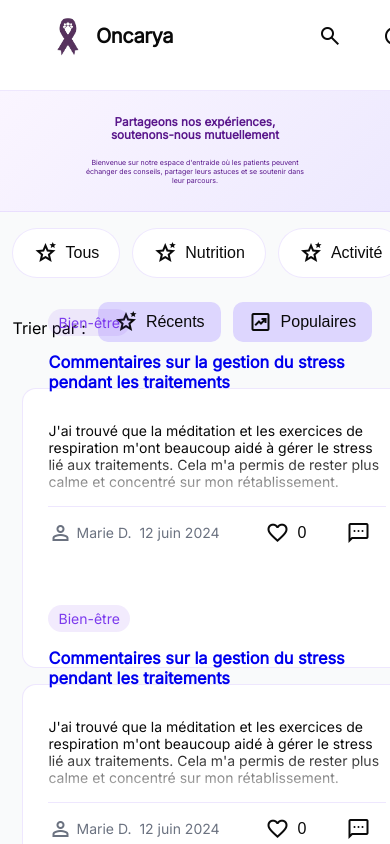
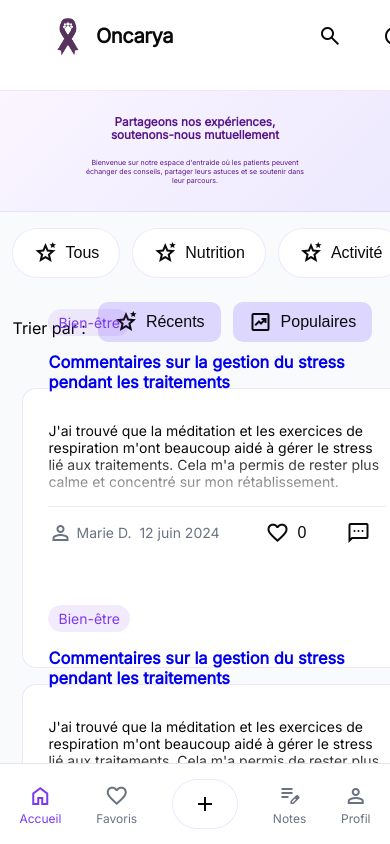
Before and after one commit to Tay9875/Conception-technique-Creative, a React (Create React App) app in the folder client/: page / in a window 390 px wide. Shown: the top 844 px of the page. Built offline with nearby package versions, Linux system fonts and the light colour scheme.

Commit message:
feat: adding bottom nav

```diff
--- a/client/src/App.tsx
+++ b/client/src/App.tsx
@@ -4,24 +4,11 @@ import './App.css';
 import Auth from './Auth';
 import ProtectedRoute from "./components/ProtectedRoutes.tsx";
 import Feed from './Feed';
-import { Header } from './components/Header.tsx';
-import { Container } from './components/Container.tsx';
-import { BlogCard } from './components/BlogCard.tsx';
-import { Empty } from './components/Empty.tsx';
-import { SquareButton } from './components/SquareButton.tsx';
-import { CategoryFilter } from './components/CategoryFilter.tsx';
-import { PublishModal } from './components/PublishModal.tsx';
-import { PostDetail } from './components/PostDetail.tsx';
-import { PersonalNotes } from './components/PersonalNotes.tsx';
-import { BottomNav } from './components/BottomNav.tsx';
-import { LoginModal } from './components/LoginModal.tsx';
-import { RegisterModal } from './components/RegisterModal.tsx';
-import { TrendingUp, Sparkles, Filter } from 'lucide-react';
-import { Footer } from './components/Footer.tsx';
 import Accueil from "./Accueil.jsx";
 import Favoris from "./Favoris.jsx";
 import Notes from "./Notes.jsx";
 import Article from "./Article.jsx";
+import BottomNav from "./components/BottomNav.tsx";
 
 function App() {
   const [user, setUser] = useState(null);
@@ -55,6 +42,7 @@ function App() {
               <Feed user={user} onLogout={undefined} />
             </ProtectedRoute>} />
       </Routes>
+      <BottomNav/>
     </div>
   );
 }
--- a/client/src/components/BottomNav.tsx
+++ b/client/src/components/BottomNav.tsx
@@ -1,10 +1,69 @@
-import { FunctionComponent } from 'react';
-//import styles from '../styles/BottomNav.css';
+import { NavLink } from "react-router-dom";
+import "../styles/BottomNav.css";
+import { Button } from "./Button.tsx";
 
-const BottomNav: FunctionComponent = () => {
-return (
-<div style={{ width: '100%', height: '50px', backgroundColor: 'green' }}>
-    <p style={{ color: 'black', textAlign: 'center', lineHeight: '50px' }}>BottomNav</p>
-</div>);
-};
-export { BottomNav };
+export default function BottomNav() {
+  return (
+    <nav
+      className="bottom-nav"
+      aria-label="Navigation principale mobile"
+    >
+      <NavLink
+        to="/"
+        className="bottom-nav-item"
+        aria-label="Accueil"
+      >
+        <span className="material-symbols-outlined" aria-hidden="true">
+          home
+        </span>
+        <span className="bottom-nav-text">Accueil</span>
+      </NavLink>
+
+      <NavLink
+        to="/favoris"
+        className="bottom-nav-item"
+        aria-label="Favoris"
+      >
+        <span className="material-symbols-outlined" aria-hidden="true">
+          favorite
+        </span>
+        <span className="bottom-nav-text">Favoris</span>
+      </NavLink>
+
+      {/* ⭐ BOUTON PARTAGER */}
+      <NavLink
+        to="/feed"
+        className="bottom-nav-main"
+        aria-label="Partager un contenu"
+      >
+        <Button ariaLabel="bouton ajouter" className="dark-addon">
+            <span className="material-symbols-outlined " aria-hidden="true">
+          add
+        </span>
+        </Button>
+      </NavLink>
+
+      <NavLink
+        to="/notes"
+        className="bottom-nav-item"
+        aria-label="Mes notes"
+      >
+        <span className="material-symbols-outlined" aria-hidden="true">
+          edit_note
+        </span>
+        <span className="bottom-nav-text">Notes</span>
+      </NavLink>
+
+      <NavLink
+        to="/profil"
+        className="bottom-nav-item"
+        aria-label="Mon profil"
+      >
+        <span className="material-symbols-outlined" aria-hidden="true">
+          person
+        </span>
+        <span className="bottom-nav-text">Profil</span>
+      </NavLink>
+    </nav>
+  );
+}
--- a/client/src/styles/BottomNav.css
+++ b/client/src/styles/BottomNav.css
@@ -0,0 +1,45 @@
+.bottom-nav {
+  position: fixed;
+  bottom: 0;
+  left: 0;
+  right: 0;
+  height: 64px;
+  background: var(--background, #fff);
+  border-top: 1px solid rgba(0, 0, 0, 0.1);
+  display: none;
+  justify-content: space-around;
+  align-items: center;
+  padding: 8px 8px;
+  z-index: 1000;
+}
+
+.bottom-nav-main{
+    background-color: white;
+}
+
+.bottom-nav-item {
+  background: none;
+  border: none;
+  display: flex;
+  flex-direction: column;
+  align-items: center;
+  font-size: 12px;
+  color: #6b7280;
+  cursor: pointer;
+  gap: 3px;
+}
+
+.bottom-nav-item .material-symbols-outlined {
+  font-size: 24px;
+}
+
+.bottom-nav-item.active {
+  color: #7C3AED;
+}
+
+/* 📱 Affichage mobile uniquement */
+@media (max-width: 768px) {
+  .bottom-nav {
+    display: flex;
+  }
+}
```
